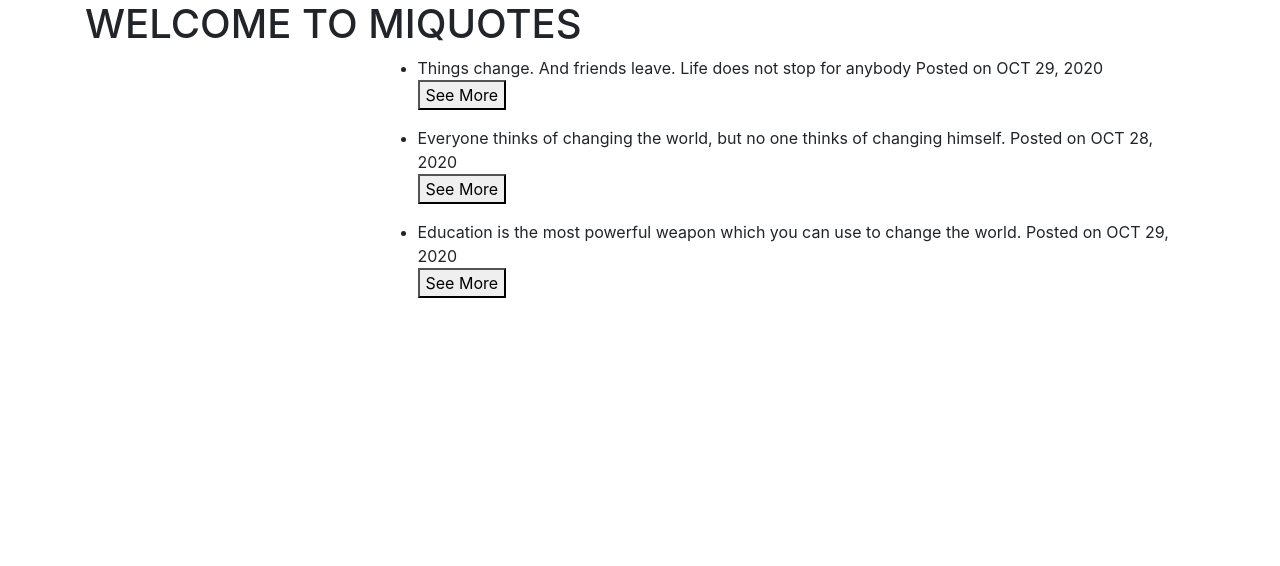
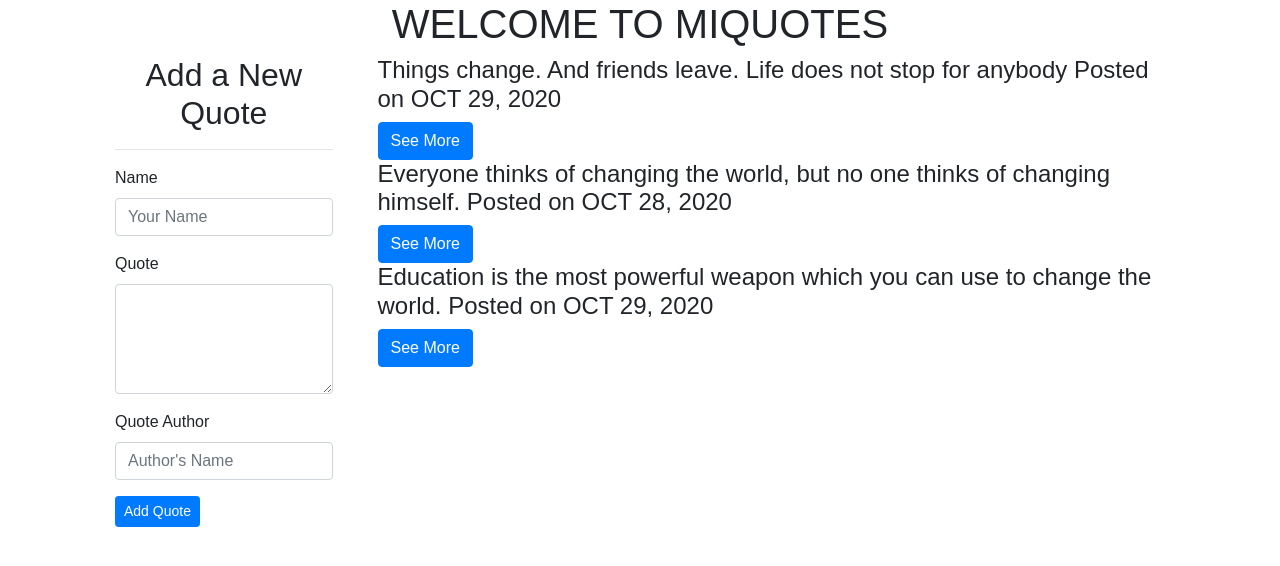
Before and after one commit to BeatriceWambuiMbugua/Quotes, an Angular app: page / in a window 1280 px wide. Shown: the top 566 px of the page. Built offline with nearby package versions, Linux system fonts and the light colour scheme.

Commit message:
adding the quotes-form

```diff
--- a/src/app/miquotes-detail/miquotes-detail.component.html
+++ b/src/app/miquotes-detail/miquotes-detail.component.html
@@ -1,2 +1,2 @@
 <p>{{quote.author}} <span>Posted on: {{quote.datePosted|dateCount}} days ago. </span></p>
-<button (click)= 'quoteRead(true)'>Read</button>
+<button (click)= 'quoteRead(true)' class="btn btn-sm btn-success">Done</button>
--- a/src/app/miquotes-form/miquotes-form.component.html
+++ b/src/app/miquotes-form/miquotes-form.component.html
@@ -1 +1,24 @@
-<p>miquotes-form works!</p>
+<div class="container-fluid">
+    <h2 class="text-center">Add a New Quote</h2>
+    <hr>
+
+    <form>
+        <div class="form-group">
+            <label for="name">Name</label>
+            <input type="text" placeholder="Your Name" required class="form-control" id="name">
+        </div>
+
+        <div class="form-group">
+            <label for="quote">Quote</label>
+            <textarea class="form-control" id="quote" rows="4" required></textarea>
+        </div>
+        <div class="form-group">
+            <label for="name">Quote Author</label>
+            <input type="text" required class="form-control" placeholder="Author's Name" id="author">
+        </div>
+        <button type="submit" class="btn btn-sm btn-primary"> Add Quote
+        </button>
+
+
+    </form>
+</div>
--- a/src/app/miquotes/miquotes.component.css
+++ b/src/app/miquotes/miquotes.component.css
@@ -0,0 +1,6 @@
+*{
+    font-family: 'PT Sans', sans-serif;
+}
+h1{
+    text-align: center;
+}
--- a/src/app/miquotes/miquotes.component.html
+++ b/src/app/miquotes/miquotes.component.html
@@ -4,18 +4,22 @@
     </h1>
     <div class="container-fluid">
         <div class="row">
-            <div class="col-sm-3"></div>
+            <div class="col-sm-3"> <app-miquotes-form></app-miquotes-form></div>
+            <div class="col-sm-9">
+                <div *ngFor='let quote of quotes; let i = index'>
+
+                    <h4 id={{i}} appStrikethrough>{{quote.name}} Posted on {{quote.datePosted|date|uppercase}}</h4>
+                    <button (click)='seeMore(i)' class="btn btn-primary">See More</button>
+
+                    <div *ngIf='quote.showAuthor'>
+                        <app-miquotes-detail [quote]='quote' (isRead)='quoteRead($event, i)'>
+                        </app-miquotes-detail>
+
+                    </div>
+
+                </div>
 
 
-            <div class="col-sm-9">
-                <div *ngFor='let quote of quotes; let i = index'>
-                    <ul>
-                        <li appStrikethrough>{{quote.name}} Posted on {{quote.datePosted|date|uppercase}}</li>
-                        <button (click)='seeMore(i)'>See More</button>
-                        <app-miquotes-detail *ngIf='quote.showAuthor' [quote]='quote' (isRead)='quoteRead($event, i)'>
-                        </app-miquotes-detail>
-                    </ul>
-                </div>
 
             </div>
 
```
